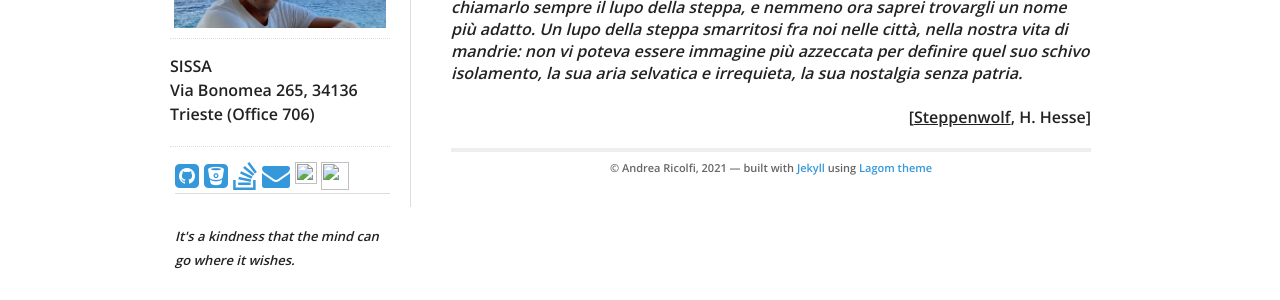
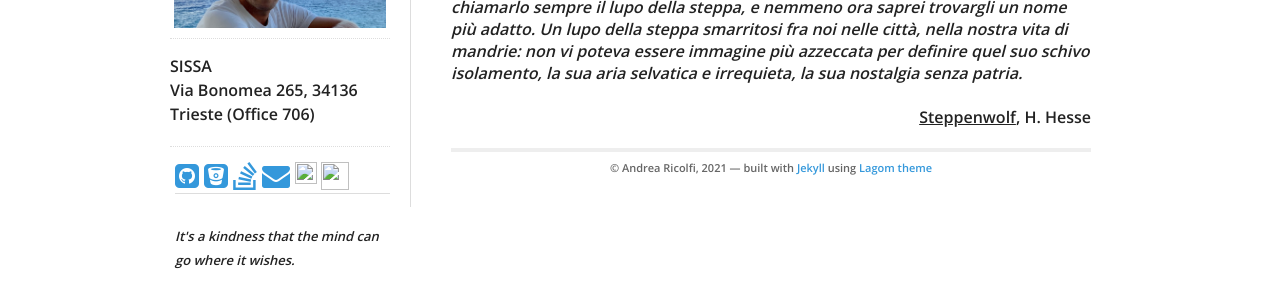
Before and after one commit to atricolfi/atricolfi.github.io, a Jekyll site: the page built from THINGSILIKE/kowalski.html, in a window 1280 px wide. Shown: the part 225-525 px from the top of the page. Built offline with Jekyll 4.4.1, drawn with Linux system fonts in a browser that asks for light colours.

Commit message:
Update kowalski.html

```diff
--- a/THINGSILIKE/kowalski.html
+++ b/THINGSILIKE/kowalski.html
@@ -20,4 +20,4 @@ non vi poteva essere immagine più azzeccata per definire quel suo schivo isolam
   la sua aria selvatica e irrequieta, la sua nostalgia senza patria.</em> <br><br>
 
 
-<p align="right"/> [<u>Steppenwolf</u>, H. Hesse]
+<p align="right"/> <u>Steppenwolf</u>, H. Hesse
```
